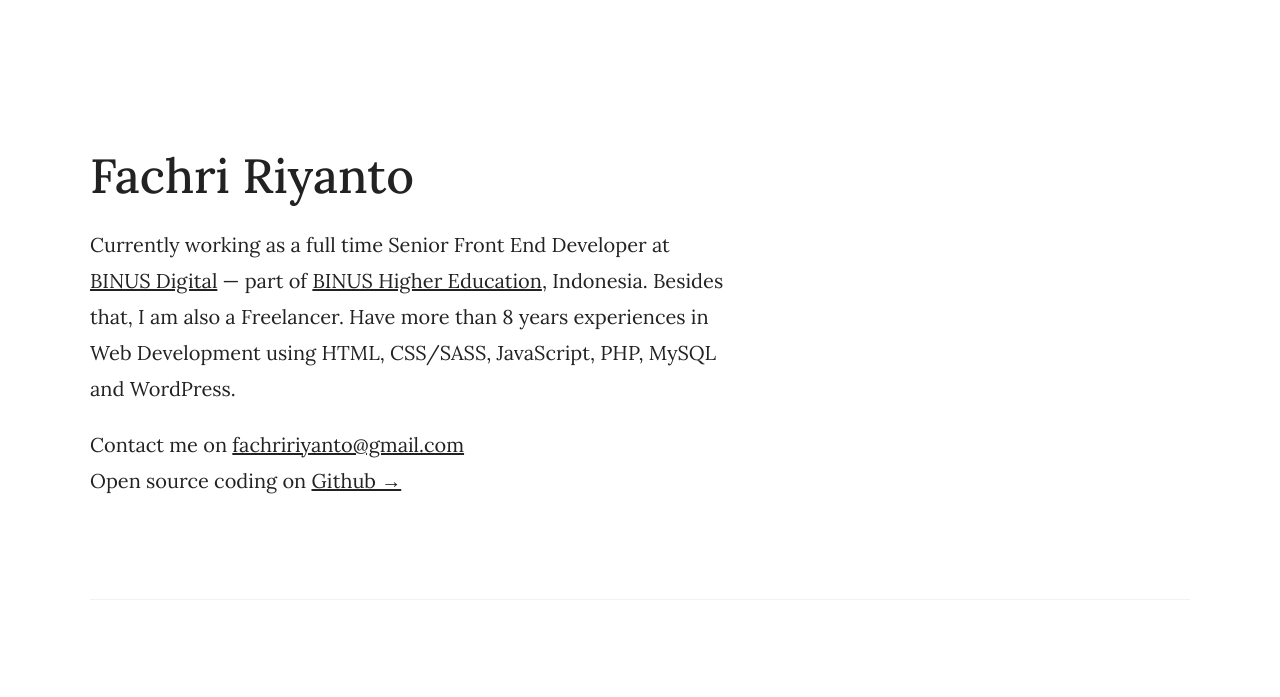
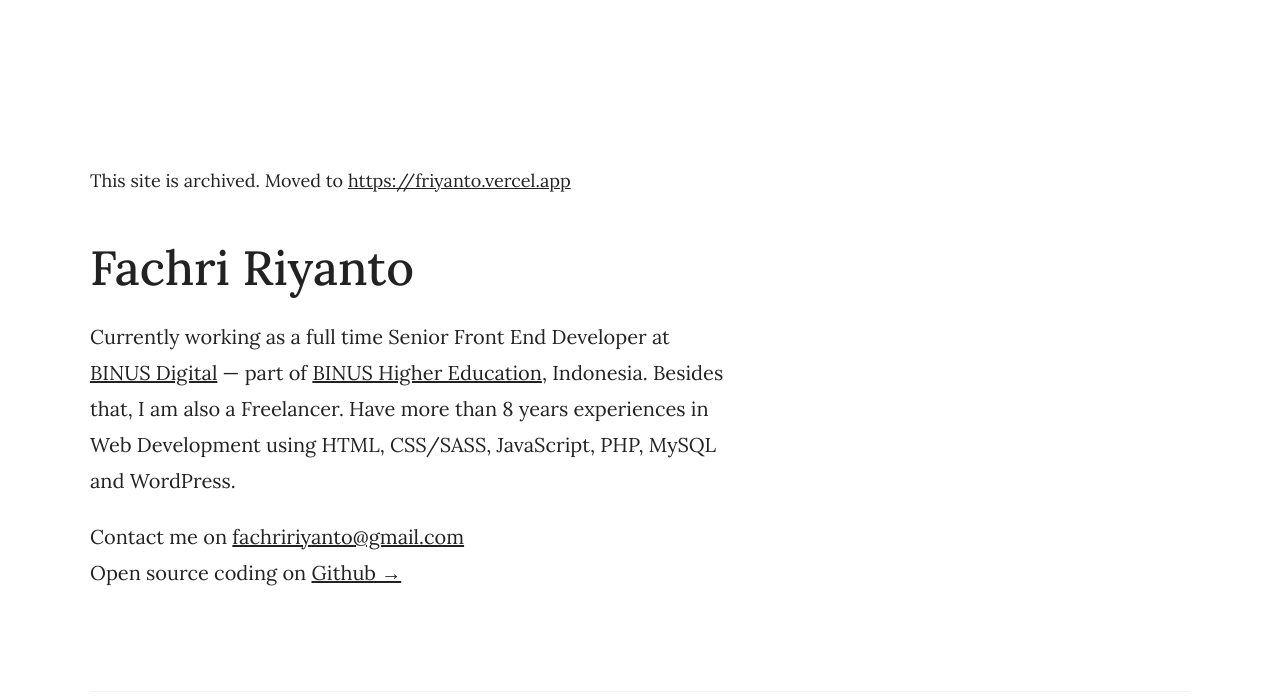
Before and after one commit to fachririyanto/fachririyanto.github.io, a plain HTML site: page index.html in a window 1280 px wide. Shown: the part 82-779 px from the top of the page. Drawn offline with Linux system fonts and the light colour scheme.

Commit message:
Add archived message

```diff
--- a/index.html
+++ b/index.html
@@ -57,6 +57,9 @@
             <section class="block-hero">
                 <div class="container">
                     <div class="hero-wrapper">
+                        <p style="margin-bottom: 48px;">
+                            This site is archived. Moved to <a href="https://friyanto.vercel.app">https://friyanto.vercel.app</a>
+                        </p>
                         <h1 class="hero-title">Fachri Riyanto</h1>
                         <div class="hero-description">
                             <p>Currently working as a full time Senior Front End Developer at <a target="_blank" href="https://www.instagram.com/binus.digital/">BINUS Digital</a> &mdash; part of <a target="_blank" href="https://binus.ac.id">BINUS Higher Education</a>, Indonesia. Besides that, I am also a Freelancer. Have more than 8 years experiences in Web Development using HTML, CSS/SASS, JavaScript, PHP, MySQL and WordPress.</p>
```
